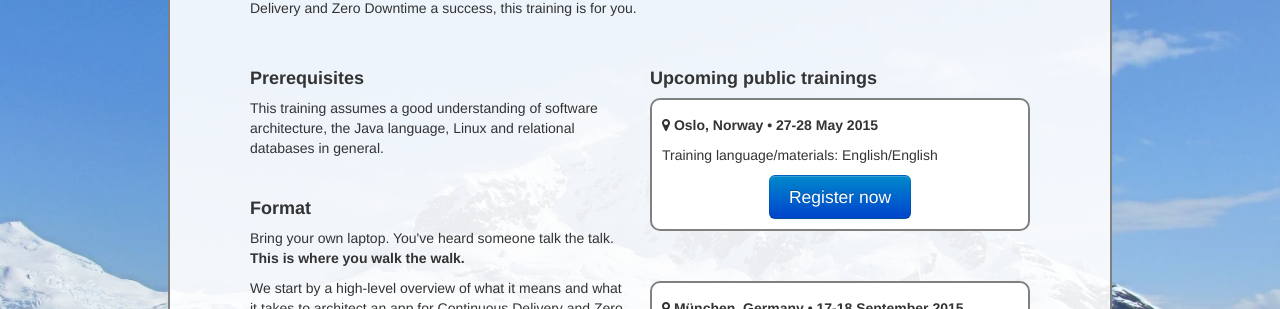
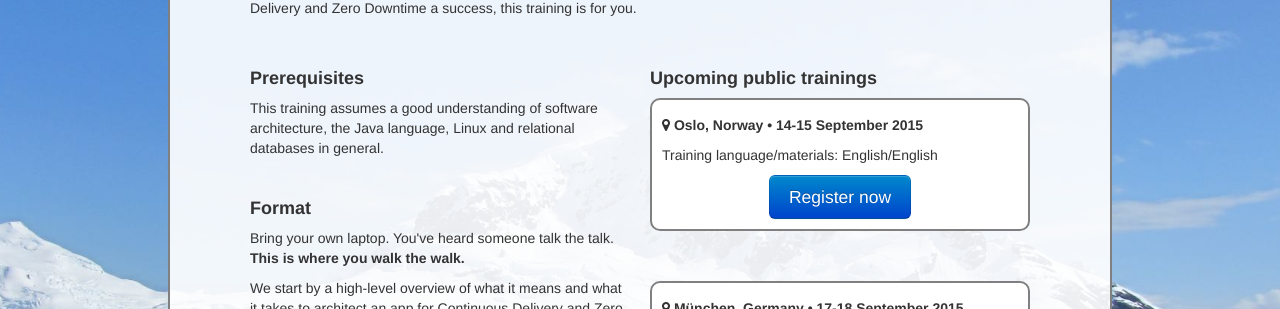
Before and after one commit to axelfontaine/axelfontaine.com, a Jekyll site: the page built from training/continuousdelivery.html, in a window 1280 px wide and 900 px high, scrolled down 366 px. Shown: the part 143-452 px from the top of the window. Built offline with Jekyll 4.4.1, drawn with Linux system fonts in a browser that asks for light colours.

Commit message:
Updated course dates

```diff
--- a/_layouts/blog.html
+++ b/_layouts/blog.html
@@ -91,7 +91,7 @@ category: Blog
                 <p><strong>Upcoming dates</strong></p>
 
                 <p>
-                    <i class="icon-map-marker"></i> Oslo, Norway (May 27-28, 2015)<br/>
+                    <i class="icon-map-marker"></i> Oslo, Norway (Sep 14-15, 2015)<br/>
                     <i class="icon-map-marker"></i> München, Germany (Sep 17-18, 2015)<br/>
                     <i class="icon-map-marker"></i> London, UK (Sep 24-25, 2015)
                 </p>
--- a/assets/index.js
+++ b/assets/index.js
@@ -79,6 +79,11 @@ var speakingEvents = [
     ['comSysto', 'München', 'Germany', 48.1366069, 11.5770851,
         [
             ['2015-09-17', 'Architecting for Continuous Delivery and Zero Downtime (2 days)', '/training/continuousdelivery.html', true]
+        ]
+    ],
+    ['ProgramUtvikling', 'Oslo', 'Norway', 59.913869, 10.752245,
+        [
+            ['2015-09-14', 'Architecting for Continuous Delivery and Zero Downtime (2 days)', '/training/continuousdelivery.html', true]
         ]
     ],
     ['JUG Augsburg', 'Augsburg', 'Germany', 48.3714407, 10.8982552,
--- a/training/continuousdelivery.html
+++ b/training/continuousdelivery.html
@@ -120,7 +120,7 @@ category: Training
         <p class="training-section-head">Upcoming public trainings</p>
 
         <div class="training-upcoming">
-            <p class="training-city"><i class="icon-map-marker"></i> Oslo, Norway &bull; 27-28 May 2015</p>
+            <p class="training-city"><i class="icon-map-marker"></i> Oslo, Norway &bull; 14-15 September 2015</p>
 
             <p>Training language/materials: English/English</p>
 
```
